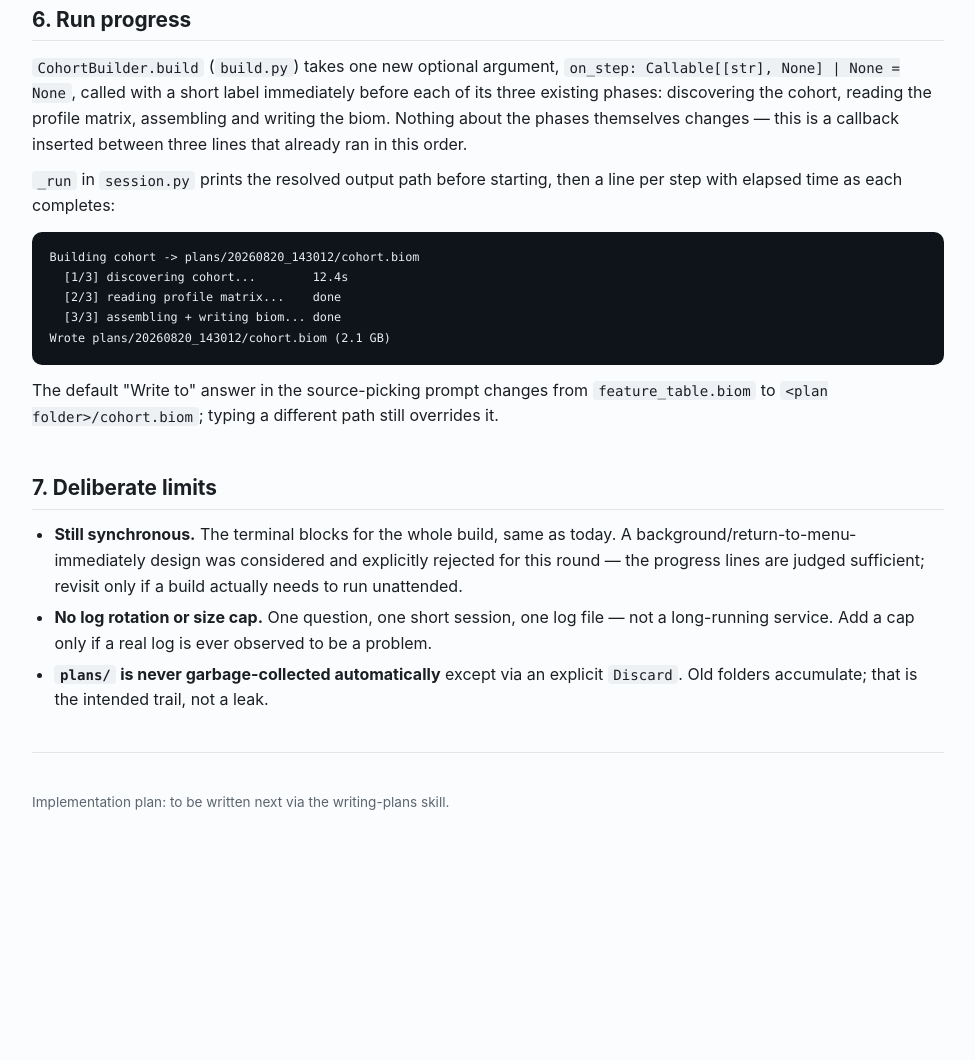
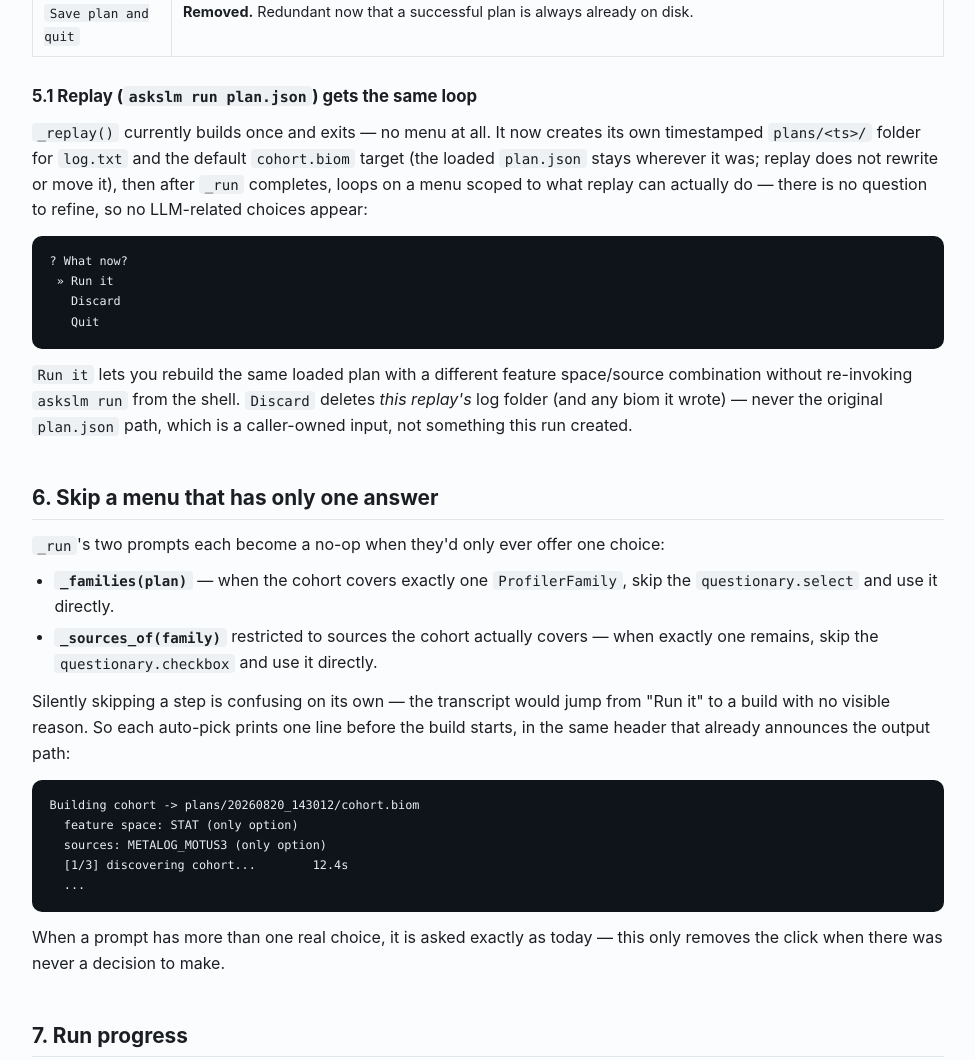
Before and after one commit to YPinto-Lab/cohort-query, a plain HTML site: page Docs/superpowers/specs/2026-08-20-session-logging-and-run-ux-design.html in a window 1280 px wide. Shown: the part 2265-3325 px from the top of the page, without its empty margins (152-1127 px from the left). Before the commit the page ends 3224 px from the top, so only its background shows below. Drawn offline with Linux system fonts and the light colour scheme.

Commit message:
docs: fold in single-option auto-decide, inline SQL/overlap, replay loop
Amends the session UX spec per review: skip a prompt when it would only
ever offer one answer (reporting the auto-pick instead of staying silent
about it), print SQL+overlap right after ask() instead of gating it
behind a menu item, and give `askslm run plan.json` the same run/discard
loop the interactive session gets instead of exiting after one build.

Co-Authored-By: Claude Sonnet 5 <noreply@anthropic.com>

```diff
--- a/Docs/superpowers/specs/2026-08-20-session-logging-and-run-ux-design.html
+++ b/Docs/superpowers/specs/2026-08-20-session-logging-and-run-ux-design.html
@@ -119,11 +119,17 @@ is the only record of that attempt, which is the point of writing it before the
 
 <h2>5. Menu</h2>
 
+<p>The SQL and overlap are already-computed data the moment <code>ask()</code> returns
+successfully (they come from <code>plan.translation.queries</code> and <code>plan.preview</code>,
+both already in hand) — gating them behind a menu click added a step for information that costs
+nothing to show. <code>_ask()</code>'s success path now prints interpretation, preview line,
+narrow warning, per-source SQL, and the overlap table together, and
+<code>Show the SQL and overlap</code> is removed from the menu:</p>
+
 <pre><code>? What now?
  » Run it
    Refine the question
    Ask new question
-   Show the SQL and overlap
    Discard
    Quit</code></pre>
 
@@ -143,7 +149,51 @@ is the only record of that attempt, which is the point of writing it before the
       disk.</td></tr>
 </table>
 
-<h2>6. Run progress</h2>
+<h3>5.1 Replay (<code>askslm run plan.json</code>) gets the same loop</h3>
+
+<p><code>_replay()</code> currently builds once and exits — no menu at all. It now creates its
+own timestamped <code>plans/&lt;ts&gt;/</code> folder for <code>log.txt</code> and the default
+<code>cohort.biom</code> target (the loaded <code>plan.json</code> stays wherever it was; replay
+does not rewrite or move it), then after <code>_run</code> completes, loops on a menu scoped to
+what replay can actually do — there is no question to refine, so no LLM-related choices appear:</p>
+
+<pre><code>? What now?
+ » Run it
+   Discard
+   Quit</code></pre>
+
+<p><code>Run it</code> lets you rebuild the same loaded plan with a different feature
+space/source combination without re-invoking <code>askslm run</code> from the shell.
+<code>Discard</code> deletes <em>this replay's</em> log folder (and any biom it wrote) — never the
+original <code>plan.json</code> path, which is a caller-owned input, not something this run
+created.</p>
+
+<h2>6. Skip a menu that has only one answer</h2>
+
+<p><code>_run</code>'s two prompts each become a no-op when they'd only ever offer one choice:</p>
+
+<ul>
+  <li><strong><code>_families(plan)</code></strong> — when the cohort covers exactly one
+  <code>ProfilerFamily</code>, skip the <code>questionary.select</code> and use it directly.</li>
+  <li><strong><code>_sources_of(family)</code></strong> restricted to sources the cohort actually
+  covers — when exactly one remains, skip the <code>questionary.checkbox</code> and use it
+  directly.</li>
+</ul>
+
+<p>Silently skipping a step is confusing on its own — the transcript would jump from "Run it" to
+a build with no visible reason. So each auto-pick prints one line before the build starts, in the
+same header that already announces the output path:</p>
+
+<pre><code>Building cohort -> plans/20260820_143012/cohort.biom
+  feature space: STAT (only option)
+  sources: METALOG_MOTUS3 (only option)
+  [1/3] discovering cohort...        12.4s
+  ...</code></pre>
+
+<p>When a prompt has more than one real choice, it is asked exactly as today — this only removes
+the click when there was never a decision to make.</p>
+
+<h2>7. Run progress</h2>
 
 <p><code>CohortBuilder.build</code> (<code>build.py</code>) takes one new optional argument,
 <code>on_step: Callable[[str], None] | None = None</code>, called with a short label immediately
@@ -164,7 +214,7 @@ Wrote plans/20260820_143012/cohort.biom (2.1 GB)</code></pre>
 <code>feature_table.biom</code> to <code>&lt;plan folder&gt;/cohort.biom</code>; typing a
 different path still overrides it.</p>
 
-<h2>7. Deliberate limits</h2>
+<h2>8. Deliberate limits</h2>
 
 <ul>
   <li><strong>Still synchronous.</strong> The terminal blocks for the whole build, same as today.
@@ -175,6 +225,10 @@ different path still overrides it.</p>
   — not a long-running service. Add a cap only if a real log is ever observed to be a problem.</li>
   <li><strong><code>plans/</code> is never garbage-collected automatically</strong> except via an
   explicit <code>Discard</code>. Old folders accumulate; that is the intended trail, not a leak.</li>
+  <li><strong>Replay never writes a second <code>plan.json</code>.</strong> Its fresh
+  <code>plans/&lt;ts&gt;/</code> folder exists only for <code>log.txt</code> and the default biom
+  path — the plan itself lives at whatever path the caller passed to <code>askslm run</code>, and
+  replay never copies or rewrites it.</li>
 </ul>
 
 <hr>
```
